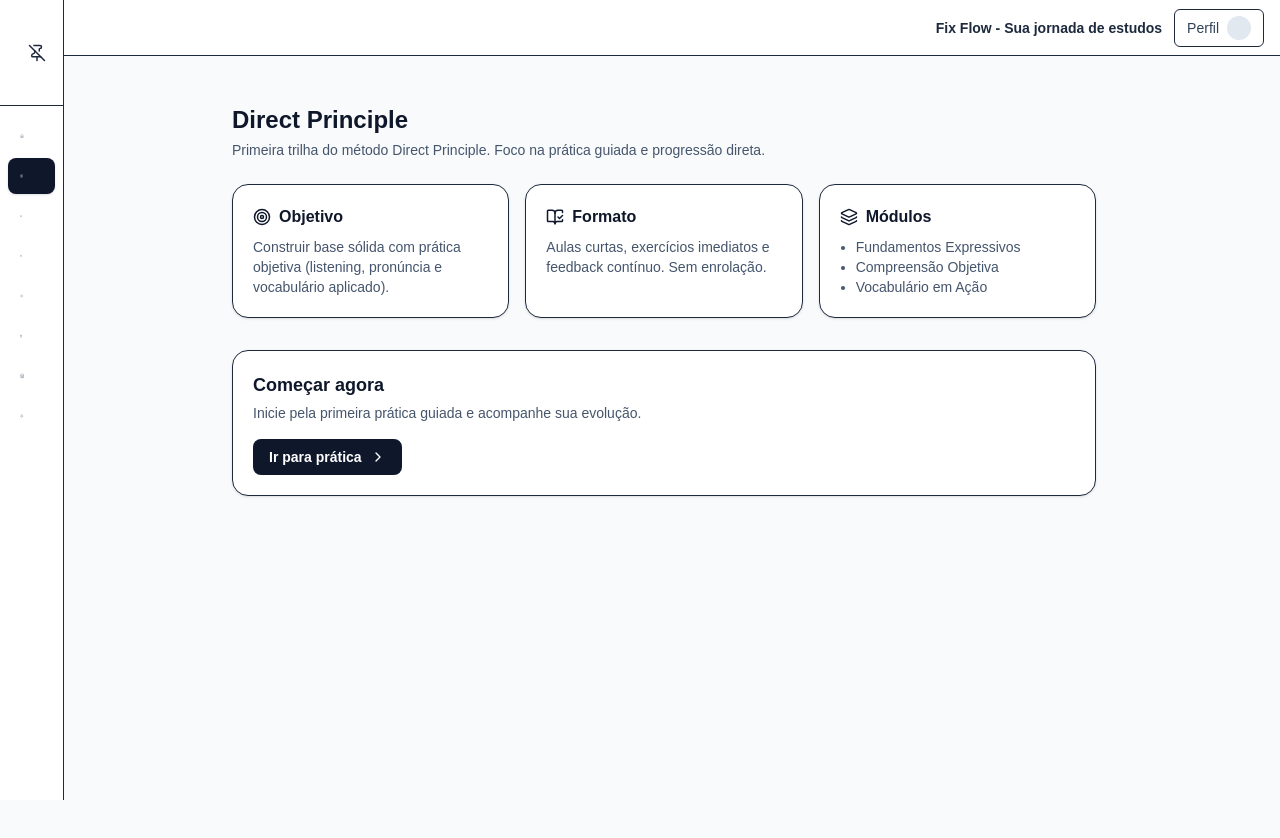
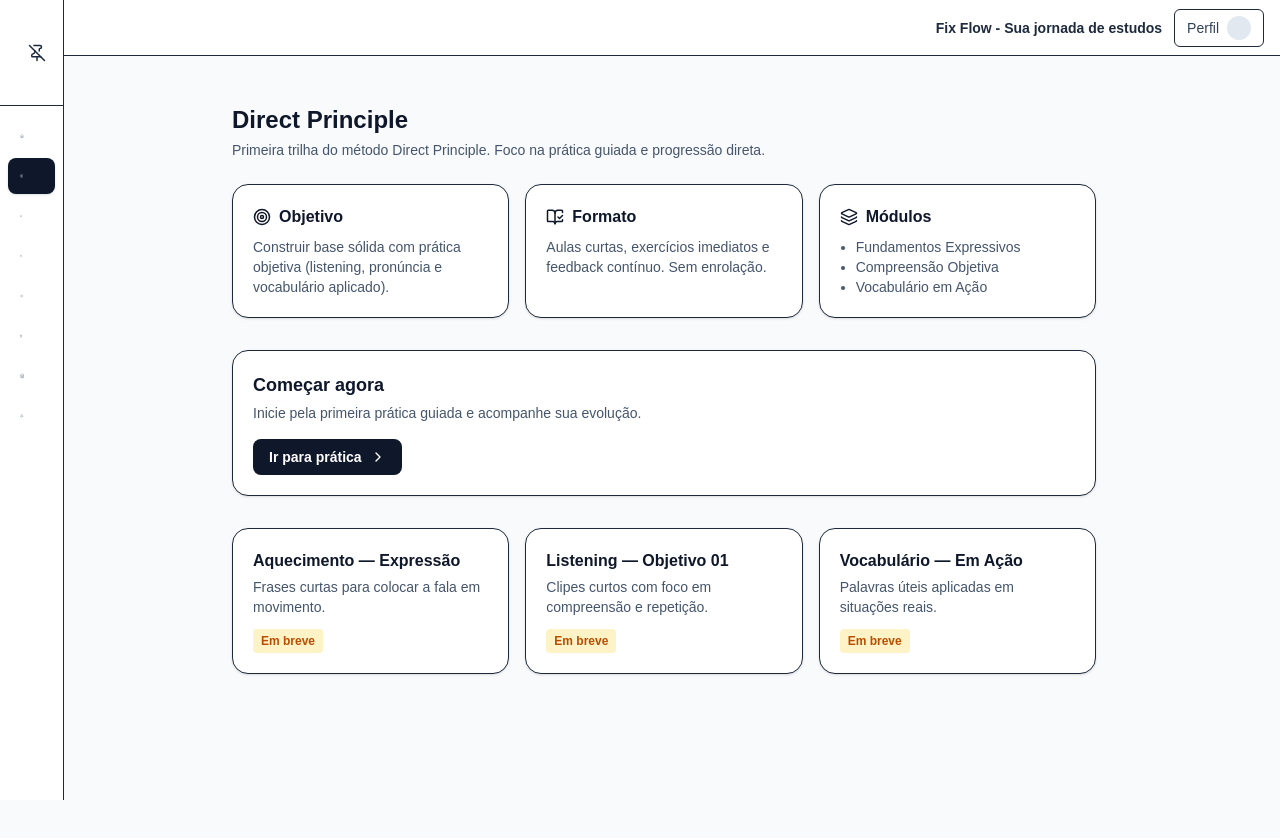
Before and after one commit to Fix-idiomas/Fix-Flow, a Next.js app: page /curso/direct-principle in a window 1280 px wide. Shown: the top 838 px of the page. Built offline with nearby package versions, Linux system fonts and the light colour scheme; no server answers.

Commit message:
configure Google

```diff
--- a/src/app/curso/direct-principle/page.tsx
+++ b/src/app/curso/direct-principle/page.tsx
@@ -1,6 +1,5 @@
 'use client';
 
-import Link from 'next/link';
 import { ChevronRight, Target, BookOpenCheck, Layers } from 'lucide-react';
 
 export default function DirectPrinciplePage() {
@@ -52,12 +51,41 @@
             Inicie pela primeira prática guiada e acompanhe sua evolução.
           </p>
           <div className="mt-4">
-            <Link
-              href="/estudo"
+            <a
+              href="#praticas"
+              onClick={(e) => {
+                e.preventDefault();
+                const el = document.getElementById('praticas');
+                if (el) el.scrollIntoView({ behavior: 'smooth', block: 'start' });
+              }}
               className="inline-flex items-center gap-2 rounded-lg bg-slate-900 px-4 py-2 text-sm font-semibold text-white hover:bg-black"
             >
               Ir para prática <ChevronRight size={16} />
-            </Link>
+            </a>
+          </div>
+        </section>
+
+        <section id="praticas" className="mt-8 grid gap-4 md:grid-cols-3">
+          <div className="rounded-2xl border bg-white p-5 shadow-sm">
+            <div className="mb-1 text-slate-900 font-semibold">Aquecimento — Expressão</div>
+            <p className="text-sm text-slate-600">Frases curtas para colocar a fala em movimento.</p>
+            <div className="mt-3 inline-flex items-center gap-2 text-xs font-semibold text-amber-700 bg-amber-100 px-2 py-1 rounded">
+              Em breve
+            </div>
+          </div>
+          <div className="rounded-2xl border bg-white p-5 shadow-sm">
+            <div className="mb-1 text-slate-900 font-semibold">Listening — Objetivo 01</div>
+            <p className="text-sm text-slate-600">Clipes curtos com foco em compreensão e repetição.</p>
+            <div className="mt-3 inline-flex items-center gap-2 text-xs font-semibold text-amber-700 bg-amber-100 px-2 py-1 rounded">
+              Em breve
+            </div>
+          </div>
+          <div className="rounded-2xl border bg-white p-5 shadow-sm">
+            <div className="mb-1 text-slate-900 font-semibold">Vocabulário — Em Ação</div>
+            <p className="text-sm text-slate-600">Palavras úteis aplicadas em situações reais.</p>
+            <div className="mt-3 inline-flex items-center gap-2 text-xs font-semibold text-amber-700 bg-amber-100 px-2 py-1 rounded">
+              Em breve
+            </div>
           </div>
         </section>
       </div>
```
